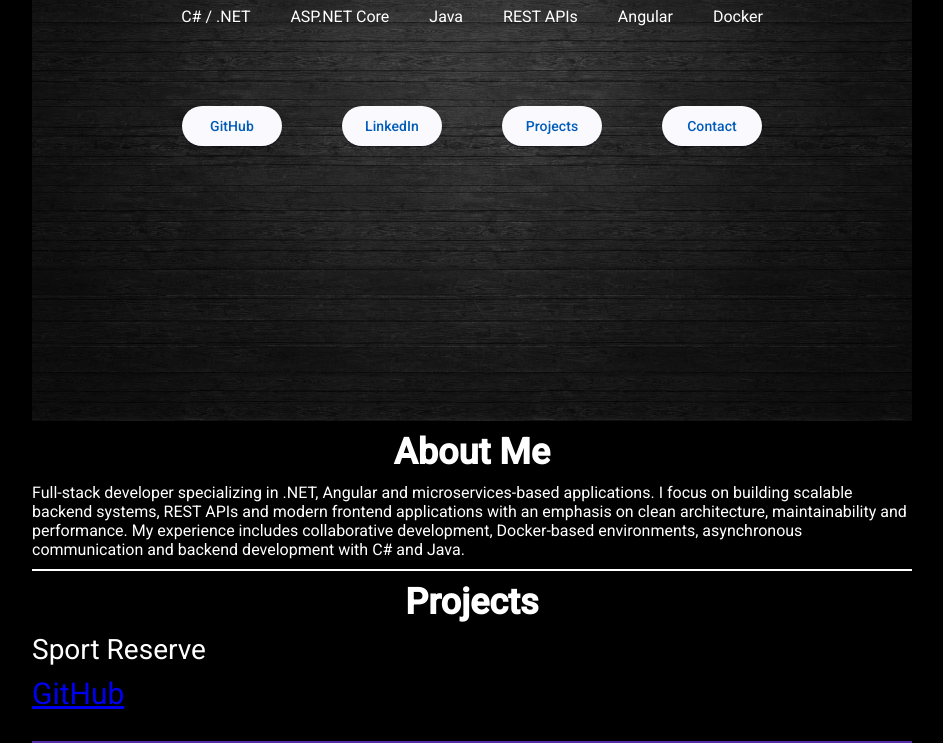
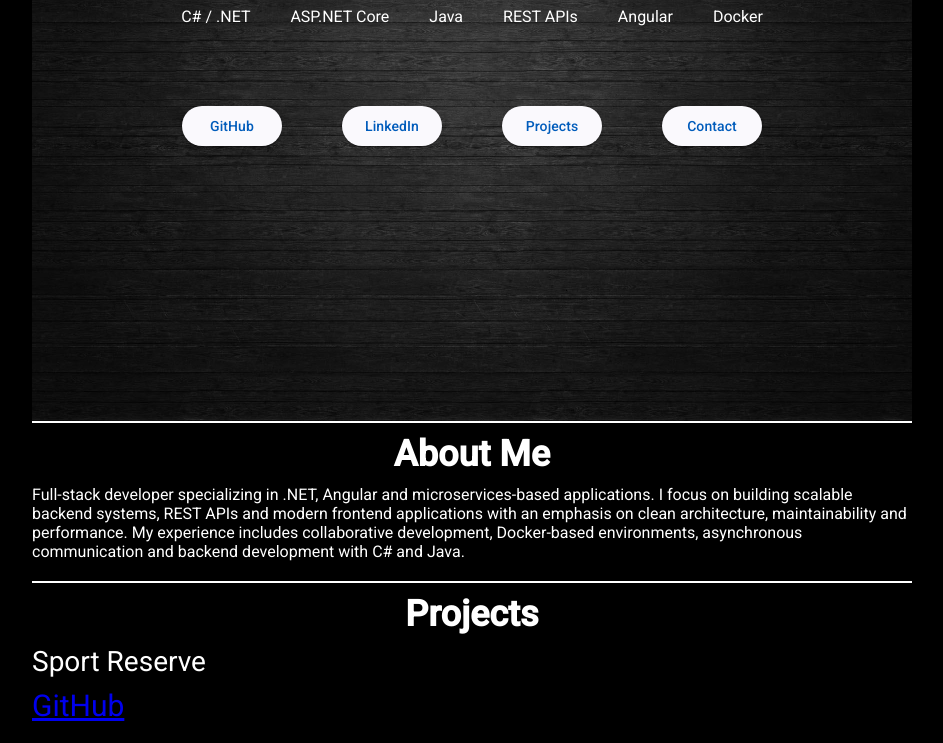
Before and after one commit to ArkadiuszSchabowski/Portfolio, an Angular app in the folder portfolio/: page / in a window 1280 px wide. Shown: the part 399-1142 px from the top of the page, without its empty margins (168-1111 px from the left). Built offline with nearby package versions, Linux system fonts and the light colour scheme.

Commit message:
style: add border top for about-me section

```diff
--- a/portfolio/src/app/components/home/home.component.scss
+++ b/portfolio/src/app/components/home/home.component.scss
@@ -72,7 +72,8 @@ textarea.home {
 }
 
 #about-me {
-  padding: 10px 0;
+  padding: 10px 0 20px 0;
+  border-top: 2px solid white;
   border-bottom: 2px solid white;
 }
 
```
